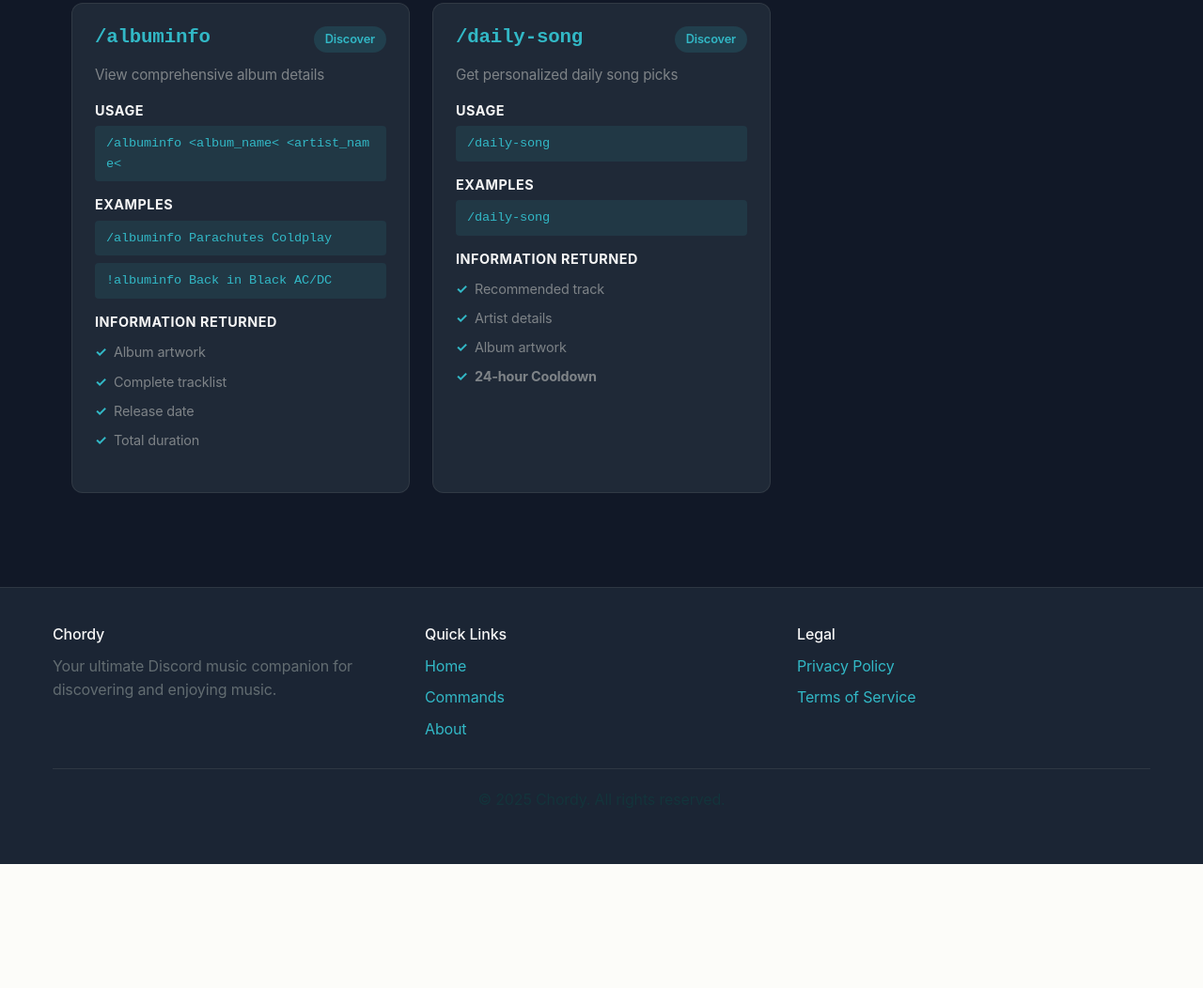
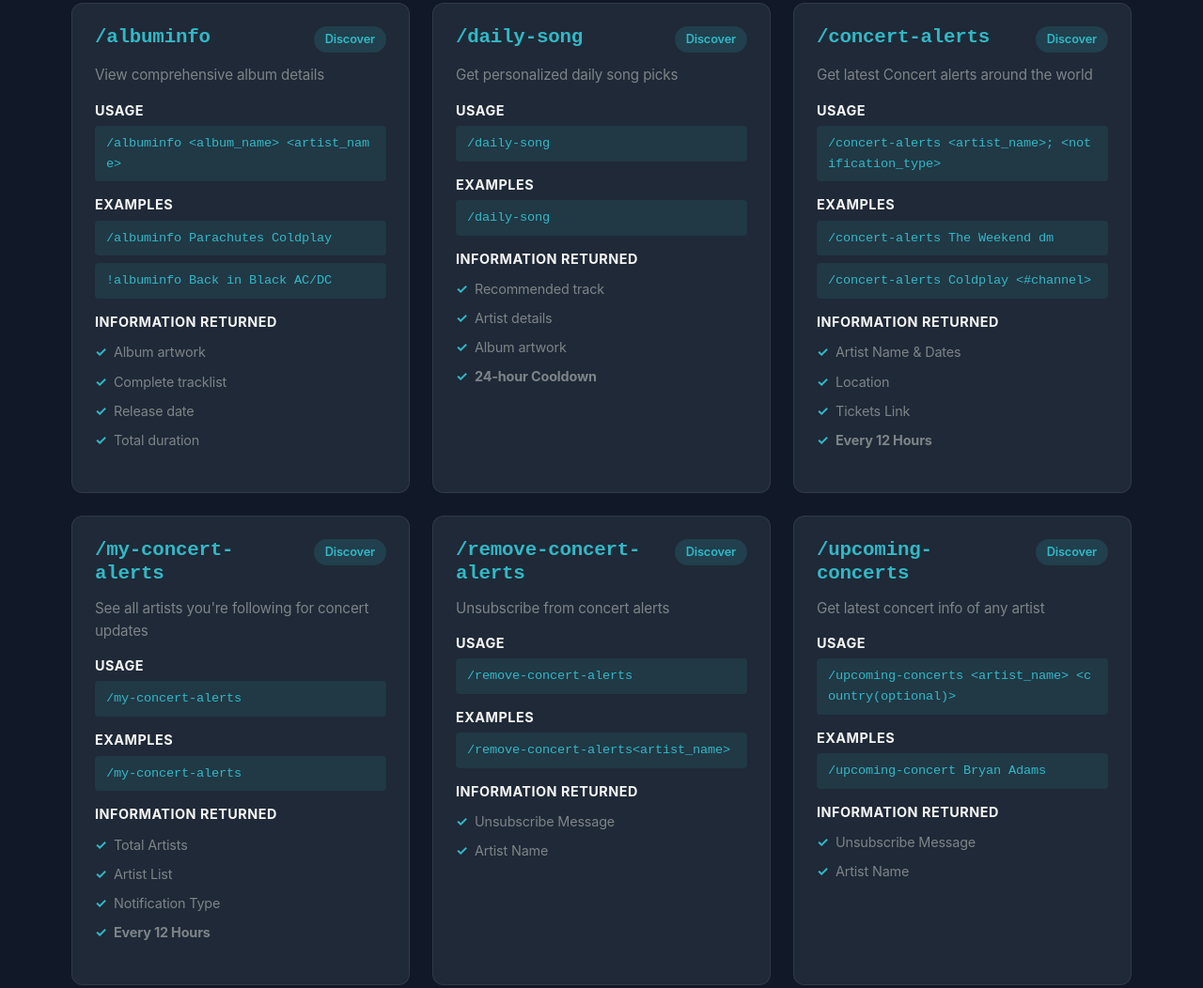
Before and after one commit to Nightteye/Chordy, a plain HTML site: page commands.html in a window 1280 px wide. Shown: the part 3315-4367 px from the top of the page at 94% size. Before the commit the page ends 4235 px from the top, so only its background shows below. Drawn offline with Linux system fonts and the light colour scheme; a web font is replaced by a local one.

Commit message:
Few tweaks

```diff
--- a/commands.html
+++ b/commands.html
@@ -846,7 +846,7 @@
                         <div class="command-details">
                             <div class="detail-group">
                                 <h4>Usage</h4>
-                                <code class="code-block">/albuminfo &lt;album_name&lt; &lt;artist_name&lt;</code>
+                                <code class="code-block">/albuminfo &lt;album_name&gt; &lt;artist_name&gt;</code>
                             </div>
                             <div class="detail-group">
                                 <h4>Examples</h4>
@@ -892,6 +892,111 @@
                         </div>
                     </div>
 
+                    <div class="command-card">
+                        <div class="command-header">
+                            <h3>/concert-alerts</h3>
+                            <span class="command-badge">Discover</span>
+                        </div>
+                        <p class="command-description">Get latest Concert alerts around the world</p>
+                        <div class="command-details">
+                            <div class="detail-group">
+                                <h4>Usage</h4>
+                                <code class="code-block">/concert-alerts &lt;artist_name&gt;; &lt;notification_type&gt;</code>
+                            </div>
+                            <div class="detail-group">
+                                <h4>Examples</h4>
+                                <code class="code-block">/concert-alerts The Weekend dm</code>
+                                <code class="code-block">/concert-alerts Coldplay &lt;#channel&gt; </code>
+                            </div>
+                            <div class="detail-group">
+                                <h4>Information Returned</h4>
+                                <ul class="info-list">
+                                    <li>Artist Name & Dates</li>
+                                    <li>Location</li>
+                                    <li>Tickets Link</li>
+                                    <li><strong>Every 12 Hours</strong></li>
+                                </ul>
+                            </div>
+                        </div>
+                    </div>
+
+                    <div class="command-card">
+                        <div class="command-header">
+                            <h3>/my-concert-alerts</h3>
+                            <span class="command-badge">Discover</span>
+                        </div>
+                        <p class="command-description">See all artists you're following for concert updates</p>
+                        <div class="command-details">
+                            <div class="detail-group">
+                                <h4>Usage</h4>
+                                <code class="code-block">/my-concert-alerts</code>
+                            </div>
+                            <div class="detail-group">
+                                <h4>Examples</h4>
+                                <code class="code-block">/my-concert-alerts</code>
+                            </div>
+                            <div class="detail-group">
+                                <h4>Information Returned</h4>
+                                <ul class="info-list">
+                                    <li>Total Artists</li>
+                                    <li>Artist List</li>
+                                    <li>Notification Type</li>
+                                    <li><strong>Every 12 Hours</strong></li>
+                                </ul>
+                            </div>
+                        </div>
+                    </div>
+
+                    <div class="command-card">
+                        <div class="command-header">
+                            <h3>/remove-concert-alerts</h3>
+                            <span class="command-badge">Discover</span>
+                        </div>
+                        <p class="command-description">Unsubscribe from concert alerts</p>
+                        <div class="command-details">
+                            <div class="detail-group">
+                                <h4>Usage</h4>
+                                <code class="code-block">/remove-concert-alerts</code>
+                            </div>
+                            <div class="detail-group">
+                                <h4>Examples</h4>
+                                <code class="code-block">/remove-concert-alerts&lt;artist_name&gt;</code>
+                            </div>
+                            <div class="detail-group">
+                                <h4>Information Returned</h4>
+                                <ul class="info-list">
+                                    <li>Unsubscribe Message</li>
+                                    <li>Artist Name</li>
+                                </ul>
+                            </div>
+                        </div>
+                    </div>
+
+                    <div class="command-card">
+                        <div class="command-header">
+                            <h3>/upcoming-concerts</h3>
+                            <span class="command-badge">Discover</span>
+                        </div>
+                        <p class="command-description">Get latest concert info of any artist</p>
+                        <div class="command-details">
+                            <div class="detail-group">
+                                <h4>Usage</h4>
+                                <code class="code-block">/upcoming-concerts &lt;artist_name&gt; &lt;country(optional)&gt;</code>
+                            </div>
+                            <div class="detail-group">
+                                <h4>Examples</h4>
+                                <code class="code-block">/upcoming-concert Bryan Adams</code>
+                            </div>
+                            <div class="detail-group">
+                                <h4>Information Returned</h4>
+                                <ul class="info-list">
+                                    <li>Unsubscribe Message</li>
+                                    <li>Artist Name</li>
+                                </ul>
+                            </div>
+                        </div>
+                    </div>
+
                 </div>
             </div>
         </section>
```
Also changed, not shown: index.html (+1 -1 lines).
